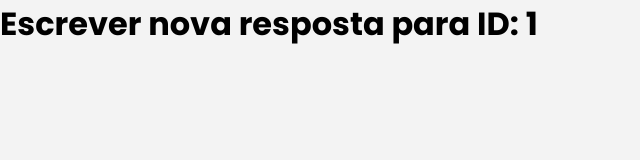
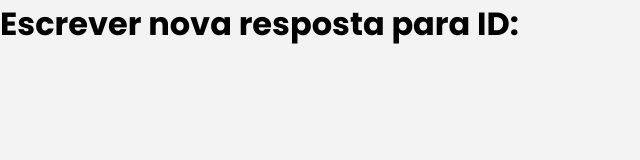
Before and after one commit to pgiselio/ifjobs-next, a Next.js app: page /sys/forum/1/reply in a window 1280 px wide. Shown: the top 160 px of the page, without its empty margins (0-640 px from the left). Built offline with nearby package versions, Linux system fonts and the light colour scheme.

Commit message:
aquelas né

```diff
--- /dev/null
+++ b/pages/sys/forum/[id]/reply.tsx
@@ -0,0 +1,9 @@
+import { useParams, useSearchParams } from "next/navigation";
+
+export default function NewAnswerForm() {
+  let params = useSearchParams();
+
+    return(
+        <h1>Escrever nova resposta para ID: {params.get("id")}</h1>
+    )
+}
--- a/pages/sys/forum/[id]/reply/index.tsx
+++ /dev/null
@@ -1,9 +0,0 @@
-import { useParams } from "next/navigation";
-
-export default function NewAnswerForm() {
-  let params = useParams();
-
-    return(
-        <h1>Escrever nova resposta para ID: {params.id}</h1>
-    )
-}
--- a/pages/sys/settings/index.tsx
+++ b/pages/sys/settings/index.tsx
@@ -8,7 +8,7 @@ import { useAuth } from "../../../hooks/useAuth";
 import SystemLayout from "../../../components/Layouts/system";
 import SettingContaPage from "./conta";
 import { SettingPageStyle } from "../../../styles/_Pages/sys/settings";
-import { SettingThemesPage } from "./themes";
+import  SettingThemesPage  from "./themes";
 
 export default function SettingsPage() {
   const router = useRouter();
--- a/pages/sys/settings/themes/index.tsx
+++ b/pages/sys/settings/themes/index.tsx
@@ -3,7 +3,7 @@ import { useAppOptions } from "../../../../hooks/useAppOptions";
 import { themes } from "../../../../styles/themes";
 import { Container } from "../../../../styles/_Pages/sys/settings-themes";
 
-export function SettingThemesPage() {
+export default function SettingThemesPage() {
   const AppOptions = useAppOptions();
   const toggleTheme = (themeName: keyof typeof themes) => {
     window.localStorage.setItem("theme", themeName);
--- a/pages/sys/vagas/criar-nova/index.tsx
+++ b/pages/sys/vagas/criar-nova/index.tsx
@@ -1,5 +1,4 @@
 import { Box, BoxContent, BoxTitle } from "../../../../components/General/box";
-import { Button } from "../../../../components/General/button";
 import { useAuth } from "../../../../hooks/useAuth";
 import SystemLayout from "../../../../components/Layouts/system";
 import { CriarNovaVagaForm } from "../../../../components/Layouts/vaga_form";
```
Also changed, not shown: pages/cadastro/validar/index.tsx (+7 -1 lines).
